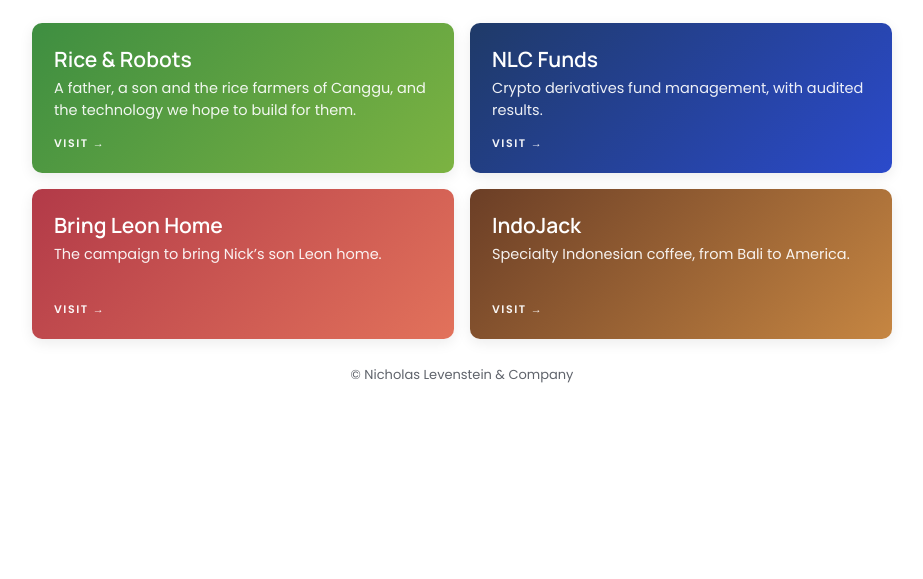
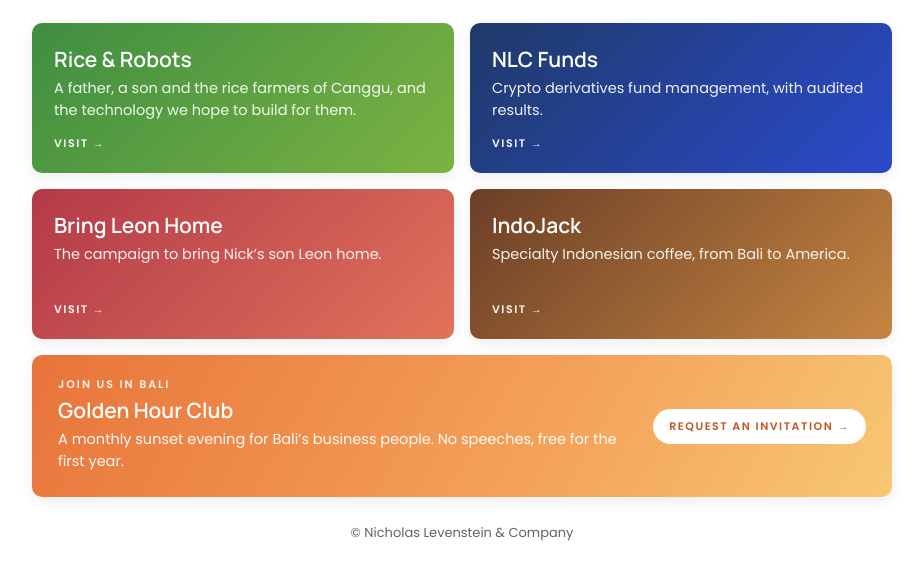
Before and after one commit to AdminLevenstein/levenstein-net, a plain HTML site: page index.html in a window 1280 px wide. Shown: the part 211-790 px from the top of the page, without its empty margins (178-1101 px from the left). Drawn offline with Linux system fonts and the light colour scheme.

Commit message:
Add files via upload

```diff
--- a/index.html
+++ b/index.html
@@ -24,6 +24,13 @@ max-width:860px;margin:0 auto;padding:0 16px 60px;color:var(--ink);font:400 16px
 .lv .nlc{background:linear-gradient(135deg,#1F3A68,#2B4ACB)}
 .lv .blh{background:linear-gradient(135deg,#B23A48,#E2725B)}
 .lv .ij{background:linear-gradient(135deg,#6B3E26,#C68642)}
+.lv a.club{display:flex;align-items:center;justify-content:space-between;gap:18px;margin-top:16px;padding:24px 26px;border-radius:10px;color:#fff;text-decoration:none;background:linear-gradient(120deg,#E8743B,#F4A259 60%,#F7C873);box-shadow:0 4px 14px rgba(0,0,0,.08);transition:transform .15s ease,box-shadow .15s ease}
+.lv a.club:hover,.lv a.club:focus{transform:translateY(-3px);box-shadow:0 10px 24px rgba(0,0,0,.16)}
+.lv a.club .k{font:600 11px/1 Poppins,sans-serif;letter-spacing:.18em;text-transform:uppercase;opacity:.9;margin:0 0 8px}
+.lv a.club .t{font:600 21px/1.2 Manrope,Poppins,sans-serif;margin:0 0 6px}
+.lv a.club .d{font-size:14.5px;line-height:1.5;opacity:.95;margin:0}
+.lv a.club .go{flex:none;font:600 11px/1 Poppins,sans-serif;letter-spacing:.14em;text-transform:uppercase;background:#fff;color:#C2571F;padding:12px 16px;border-radius:999px}
+@media(max-width:640px){.lv a.club{flex-direction:column;align-items:flex-start}}
 .lv .foot{text-align:center;color:var(--mut);font-size:13px;margin-top:26px}
 @media(max-width:640px){.lv .grid{grid-template-columns:1fr}.lv .hero{padding:28px 18px}}
 </style>
@@ -47,6 +54,9 @@ max-width:860px;margin:0 auto;padding:0 16px 60px;color:var(--ink);font:400 16px
 <div><p class="t">IndoJack</p><p class="d">Specialty Indonesian coffee, from Bali to America.</p></div>
 <span class="go">Visit &rarr;</span></a>
 </div>
+<a class="club" href="/club/">
+<div><p class="k">Join us in Bali</p><p class="t">Golden Hour Club</p><p class="d">A monthly sunset evening for Bali&rsquo;s business people. No speeches, free for the first year.</p></div>
+<span class="go">Request an invitation &rarr;</span></a>
 <p class="foot">&copy; Nicholas Levenstein &amp; Company</p>
 </div>
 </body></html>
```
